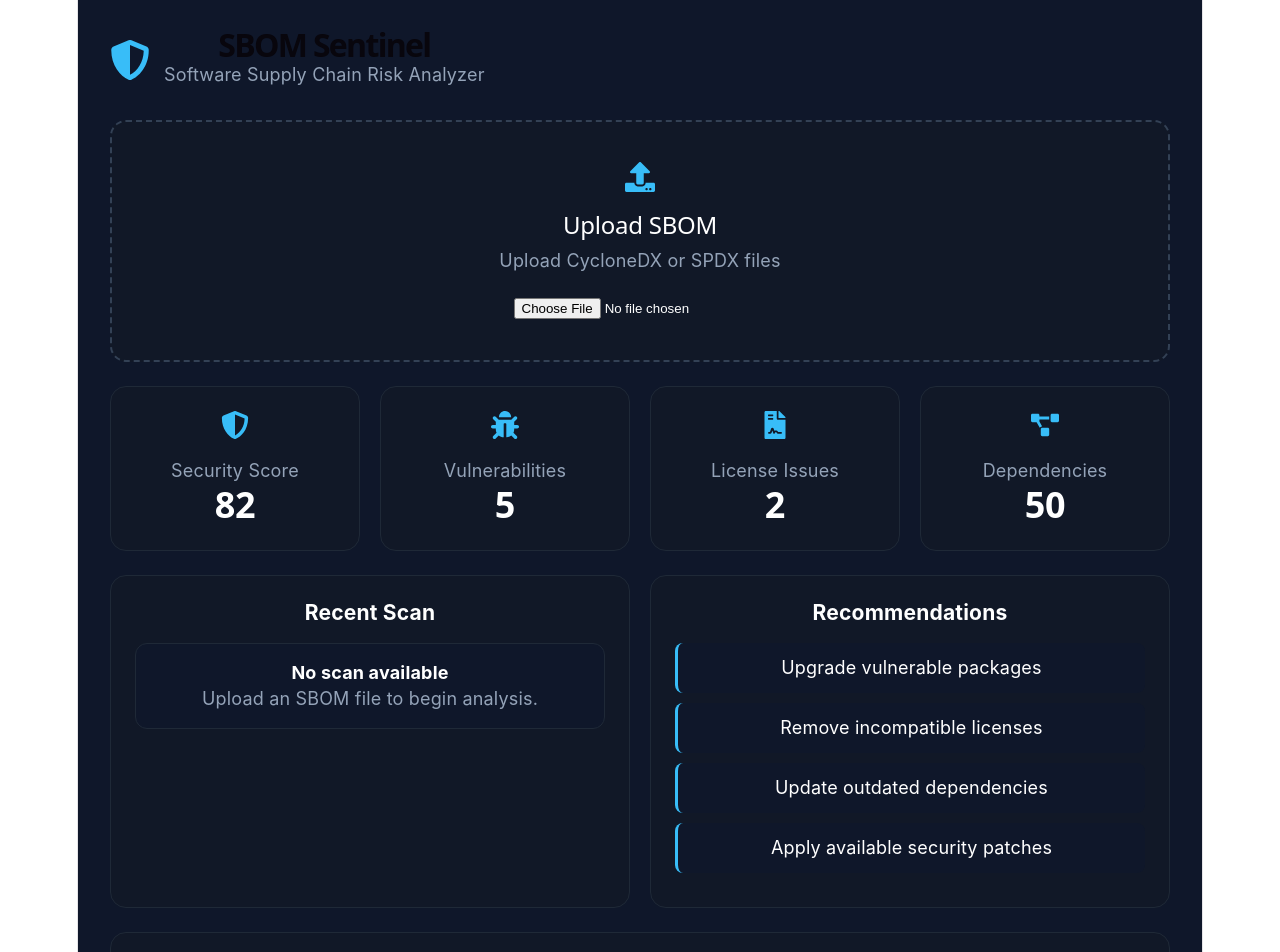
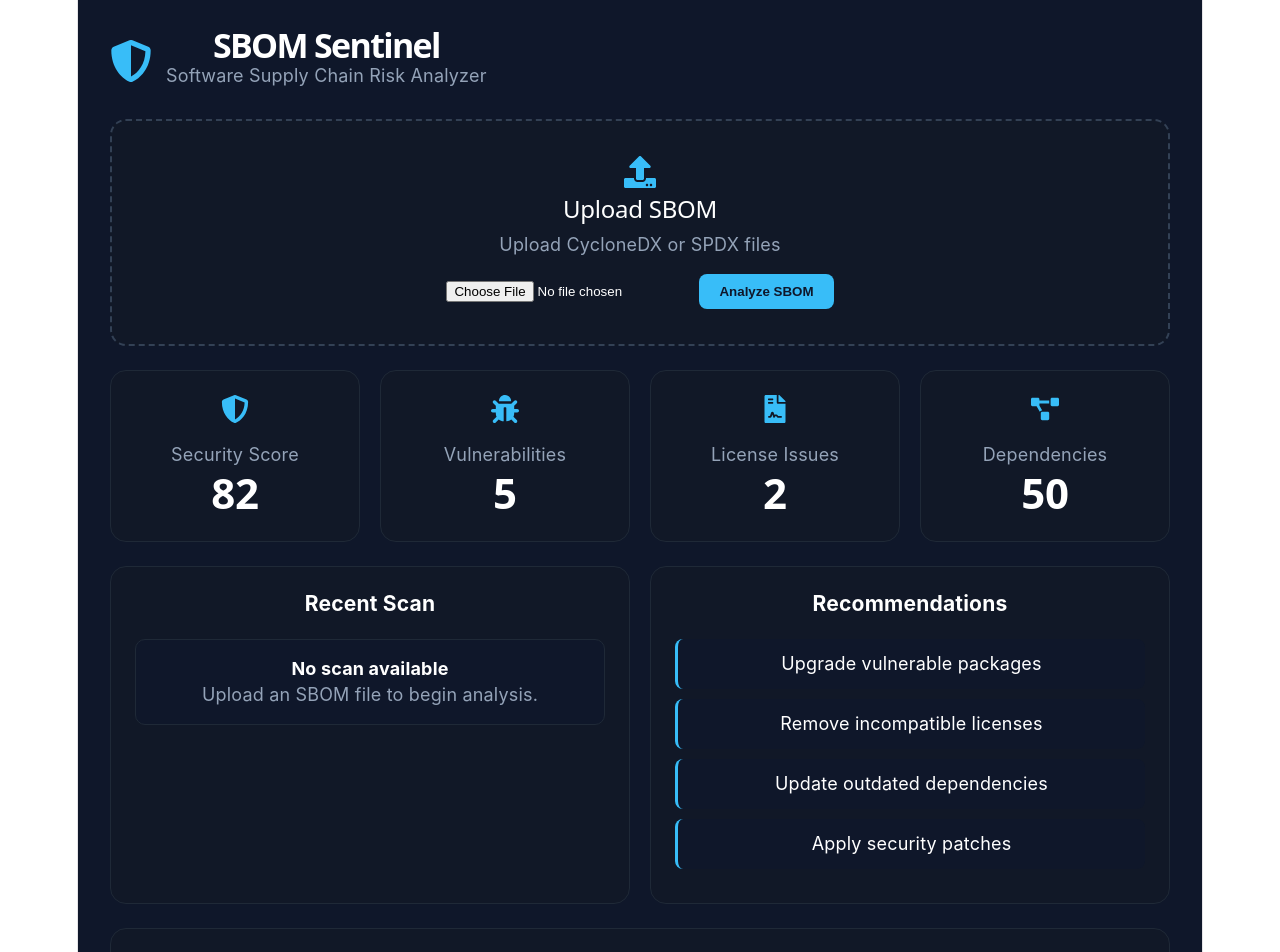
Before and after one commit to SatwikisCringe/sbom-sentinel, a React app in the folder frontend/: page / in a window 1280 px wide. Shown: the top 952 px of the page. Built offline with nearby package versions, Linux system fonts and the light colour scheme; the HTML template or start-up script is replaced by a standard one.

Commit message:
Describe changes

```diff
--- a/frontend/src/App.jsx
+++ b/frontend/src/App.jsx
@@ -9,23 +9,70 @@ import {
 
 function App() {
   const [hoveredCard, setHoveredCard] = useState(null);
+  const [selectedFile, setSelectedFile] = useState(null);
+  const [isAnalyzing, setIsAnalyzing] = useState(false);
 
   const score = 82;
   const vulnerabilities = 5;
   const licenseIssues = 2;
   const dependencies = 50;
 
+  const handleAnalyze = () => {
+    if (!selectedFile) {
+      alert("Please select an SBOM file");
+      return;
+    }
+
+    setIsAnalyzing(true);
+
+    setTimeout(() => {
+      setIsAnalyzing(false);
+      alert("SBOM Analysis Completed!");
+    }, 2000);
+  };
+
+  const cards = [
+    {
+      key: "security",
+      icon: <FaShieldAlt size={28} color="#38bdf8" />,
+      title: "Security Score",
+      value: score,
+    },
+    {
+      key: "vuln",
+      icon: <FaBug size={28} color="#38bdf8" />,
+      title: "Vulnerabilities",
+      value: vulnerabilities,
+    },
+    {
+      key: "license",
+      icon: <FaFileContract size={28} color="#38bdf8" />,
+      title: "License Issues",
+      value: licenseIssues,
+    },
+    {
+      key: "dep",
+      icon: <FaProjectDiagram size={28} color="#38bdf8" />,
+      title: "Dependencies",
+      value: dependencies,
+    },
+  ];
+
   return (
     <div style={styles.container}>
       {/* Header */}
       <div style={styles.header}>
         <div style={styles.logoRow}>
-          <FaShieldAlt size={40} color="#38bdf8" />
+          <FaShieldAlt size={42} color="#38bdf8" />
 
           <div>
-            <h1 style={styles.title}>SBOM Sentinel</h1>
+            <h1 style={styles.title}>
+              SBOM Sentinel
+            </h1>
+
             <p style={styles.subtitle}>
-              Software Supply Chain Risk Analyzer
+              Software Supply Chain Risk
+              Analyzer
             </p>
           </div>
         </div>
@@ -33,9 +80,14 @@ function App() {
 
       {/* Upload Section */}
       <div style={styles.uploadCard}>
-        <FaUpload size={30} color="#38bdf8" />
+        <FaUpload
+          size={32}
+          color="#38bdf8"
+        />
 
-        <h2 style={styles.uploadTitle}>Upload SBOM</h2>
+        <h2 style={styles.uploadTitle}>
+          Upload SBOM
+        </h2>
 
         <p style={styles.uploadText}>
           Upload CycloneDX or SPDX files
@@ -45,42 +97,42 @@ function App() {
           type="file"
           accept=".json,.xml,.csv"
           style={styles.fileInput}
+          onChange={(e) =>
+            setSelectedFile(
+              e.target.files[0]
+            )
+          }
         />
+
+        {selectedFile && (
+          <p style={styles.fileName}>
+            📄 {selectedFile.name}
+          </p>
+        )}
+
+        <button
+          style={styles.button}
+          onClick={handleAnalyze}
+        >
+          Analyze SBOM
+        </button>
+
+        {isAnalyzing && (
+          <p style={styles.analyzing}>
+            Analyzing SBOM...
+          </p>
+        )}
       </div>
 
       {/* Metrics */}
       <div style={styles.metricsGrid}>
-        {[
-          {
-            key: "security",
-            icon: <FaShieldAlt size={28} color="#38bdf8" />,
-            title: "Security Score",
-            value: score,
-          },
-          {
-            key: "vuln",
-            icon: <FaBug size={28} color="#38bdf8" />,
-            title: "Vulnerabilities",
-            value: vulnerabilities,
-          },
-          {
-            key: "license",
-            icon: <FaFileContract size={28} color="#38bdf8" />,
-            title: "License Issues",
-            value: licenseIssues,
-          },
-          {
-            key: "dep",
-            icon: <FaProjectDiagram size={28} color="#38bdf8" />,
-            title: "Dependencies",
-            value: dependencies,
-          },
-        ].map((card) => (
+        {cards.map((card) => (
           <div
             key={card.key}
             style={{
               ...styles.metricCard,
-              ...(hoveredCard === card.key
+              ...(hoveredCard ===
+              card.key
                 ? styles.cardHover
                 : {}),
             }}
@@ -92,9 +144,11 @@ function App() {
             }
           >
             {card.icon}
+
             <p style={styles.metricTitle}>
               {card.title}
             </p>
+
             <h2 style={styles.metricValue}>
               {card.value}
             </h2>
@@ -110,7 +164,9 @@ function App() {
           </h3>
 
           <div style={styles.scanCard}>
-            <strong>No scan available</strong>
+            <strong>
+              No scan available
+            </strong>
 
             <p style={styles.smallText}>
               Upload an SBOM file to begin
@@ -124,20 +180,30 @@ function App() {
             Recommendations
           </h3>
 
-          <div style={styles.recommendation}>
+          <div
+            style={styles.recommendation}
+          >
             Upgrade vulnerable packages
           </div>
 
-          <div style={styles.recommendation}>
-            Remove incompatible licenses
+          <div
+            style={styles.recommendation}
+          >
+            Remove incompatible
+            licenses
           </div>
 
-          <div style={styles.recommendation}>
-            Update outdated dependencies
+          <div
+            style={styles.recommendation}
+          >
+            Update outdated
+            dependencies
           </div>
 
-          <div style={styles.recommendation}>
-            Apply available security patches
+          <div
+            style={styles.recommendation}
+          >
+            Apply security patches
           </div>
         </div>
       </div>
@@ -148,7 +214,9 @@ function App() {
           Dependency Graph
         </h3>
 
-        <div style={styles.graphContainer}>
+        <div
+          style={styles.graphContainer}
+        >
           <div style={styles.mainNode}>
             SBOM Sentinel
           </div>
@@ -156,15 +224,21 @@ function App() {
           <div style={styles.line}></div>
 
           <div style={styles.graphRow}>
-            <div style={styles.graphNode}>
+            <div
+              style={styles.graphNode}
+            >
               Frontend
             </div>
 
-            <div style={styles.graphNode}>
+            <div
+              style={styles.graphNode}
+            >
               Backend
             </div>
 
-            <div style={styles.graphNode}>
+            <div
+              style={styles.graphNode}
+            >
               Vulnerability DB
             </div>
           </div>
@@ -207,7 +281,7 @@ const styles = {
   },
 
   header: {
-    marginBottom: "32px",
+    marginBottom: "30px",
   },
 
   logoRow: {
@@ -218,12 +292,13 @@ const styles = {
 
   title: {
     margin: 0,
-    fontSize: "32px",
+    fontSize: "34px",
     fontWeight: "700",
+    color: "#ffffff",
   },
 
   subtitle: {
-    margin: "4px 0 0",
+    margin: "5px 0 0",
     color: "#94a3b8",
   },
 
@@ -231,23 +306,42 @@ const styles = {
     background: "#111827",
     border: "2px dashed #334155",
     borderRadius: "16px",
-    padding: "40px",
+    padding: "35px",
     textAlign: "center",
     marginBottom: "24px",
   },
 
   uploadTitle: {
     color: "#ffffff",
-    marginTop: "12px",
   },
 
   uploadText: {
     color: "#94a3b8",
-    marginBottom: "20px",
   },
 
   fileInput: {
     color: "#ffffff",
+  },
+
+  fileName: {
+    marginTop: "12px",
+    color: "#ffffff",
+  },
+
+  button: {
+    marginTop: "16px",
+    padding: "10px 20px",
+    background: "#38bdf8",
+    color: "#0f172a",
+    border: "none",
+    borderRadius: "8px",
+    fontWeight: "600",
+    cursor: "pointer",
+  },
+
+  analyzing: {
+    marginTop: "15px",
+    color: "#38bdf8",
   },
 
   metricsGrid: {
@@ -264,8 +358,8 @@ const styles = {
     borderRadius: "16px",
     padding: "24px",
     textAlign: "center",
+    transition: "0.2s",
     cursor: "pointer",
-    transition: "all 0.2s ease",
   },
 
   cardHover: {
@@ -279,10 +373,10 @@ const styles = {
   },
 
   metricValue: {
+    color: "#ffffff",
+    fontSize: "42px",
+    fontWeight: "700",
     margin: 0,
-    fontSize: "36px",
-    fontWeight: "700",
-    color: "#ffffff",
   },
 
   panelGrid: {
@@ -302,13 +396,13 @@ const styles = {
 
   panelTitle: {
     marginTop: 0,
-    marginBottom: "16px",
+    color: "#ffffff",
   },
 
   scanCard: {
     background: "#0f172a",
     border: "1px solid #1f2937",
-    borderRadius: "12px",
+    borderRadius: "10px",
     padding: "16px",
   },
 
@@ -318,7 +412,8 @@ const styles = {
 
   recommendation: {
     background: "#0f172a",
-    borderLeft: "3px solid #38bdf8",
+    borderLeft:
+      "3px solid #38bdf8",
     padding: "12px",
     marginBottom: "10px",
     borderRadius: "8px",
@@ -356,7 +451,7 @@ const styles = {
 
   graphRow: {
     display: "flex",
-    gap: "16px",
+    gap: "15px",
     flexWrap: "wrap",
     justifyContent: "center",
   },
```
